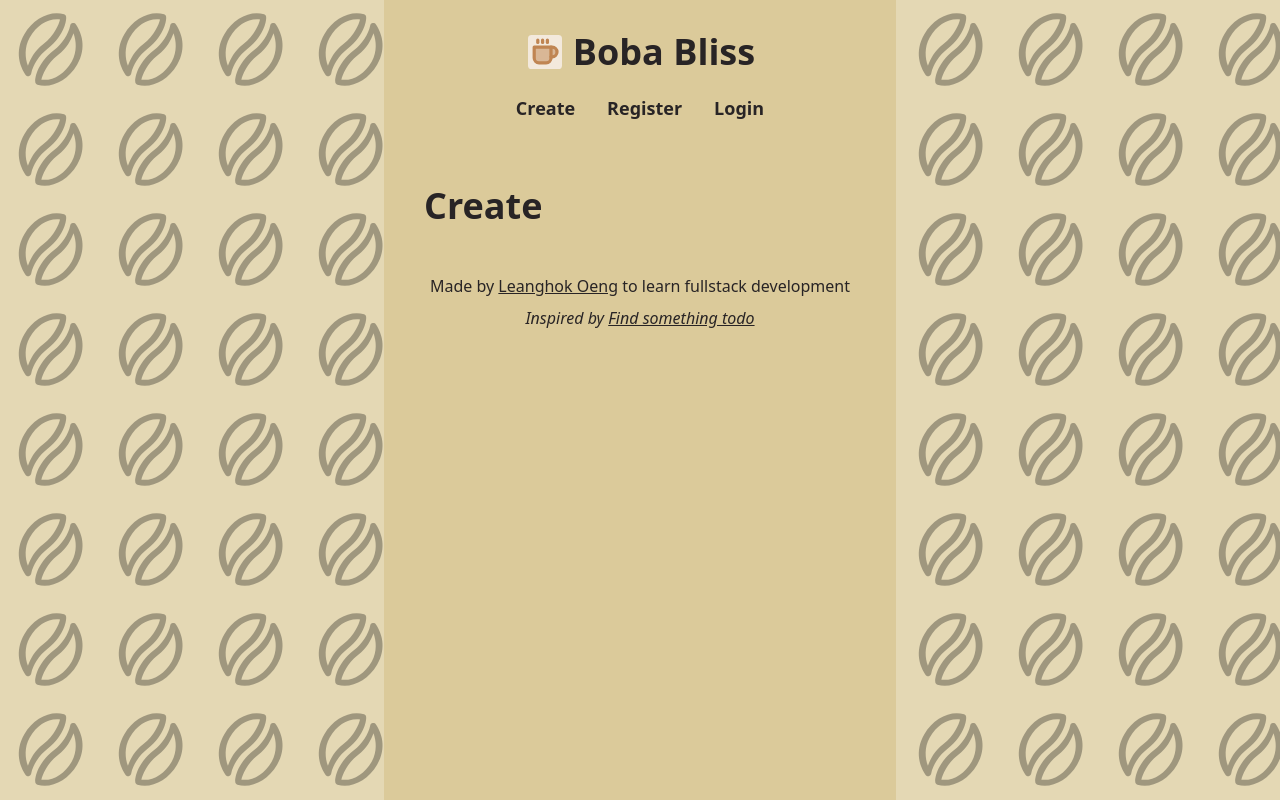
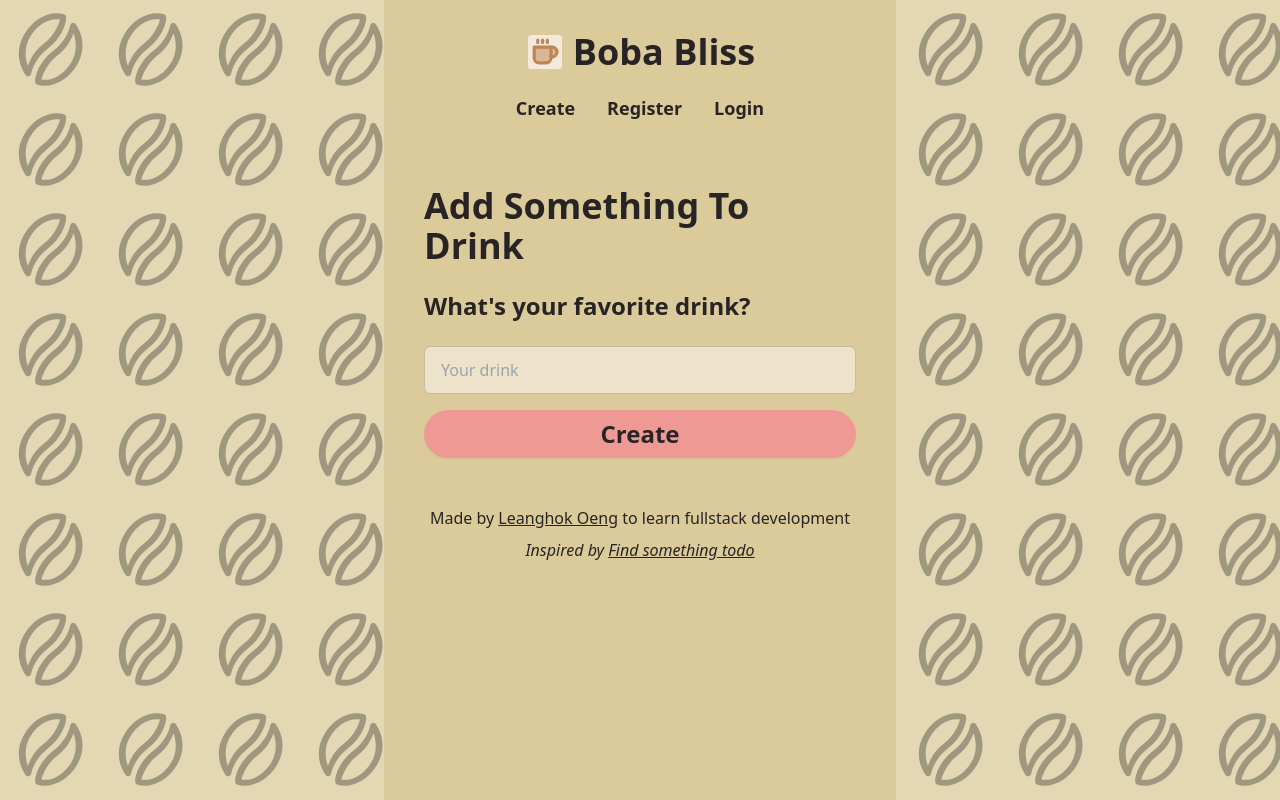
Before and after one commit to leanghok120/Fullstack-Auth, a React (Create React App) app in the folder client/: page /create in a window 1280 px wide. Built offline with nearby package versions, Linux system fonts and the light colour scheme.

Commit message:
Style Create page

```diff
--- a/client/src/pages/Create.jsx
+++ b/client/src/pages/Create.jsx
@@ -7,7 +7,21 @@
     <div className="w-2/5 h-screen mx-auto bg-base-300 p-2">
       <Header />
       <div className="mt-12 px-8">
-        <h1 className="font-black text-4xl">Create</h1>
+        <h1 className="font-black text-4xl">Add Something To Drink</h1>
+        <h2 className="font-bold text-2xl mt-6">What's your favorite drink?</h2>
+        <form
+          className="flex flex-col gap-4 mt-6"
+          onSubmit={(e) => {
+            e.preventDefault();
+          }}
+        >
+          <input
+            type="text"
+            placeholder="Your drink"
+            className="input input-bordered"
+          />
+          <button class="btn btn-primary text-2xl rounded-full">Create</button>
+        </form>
       </div>
       <Footer />
     </div>
```
